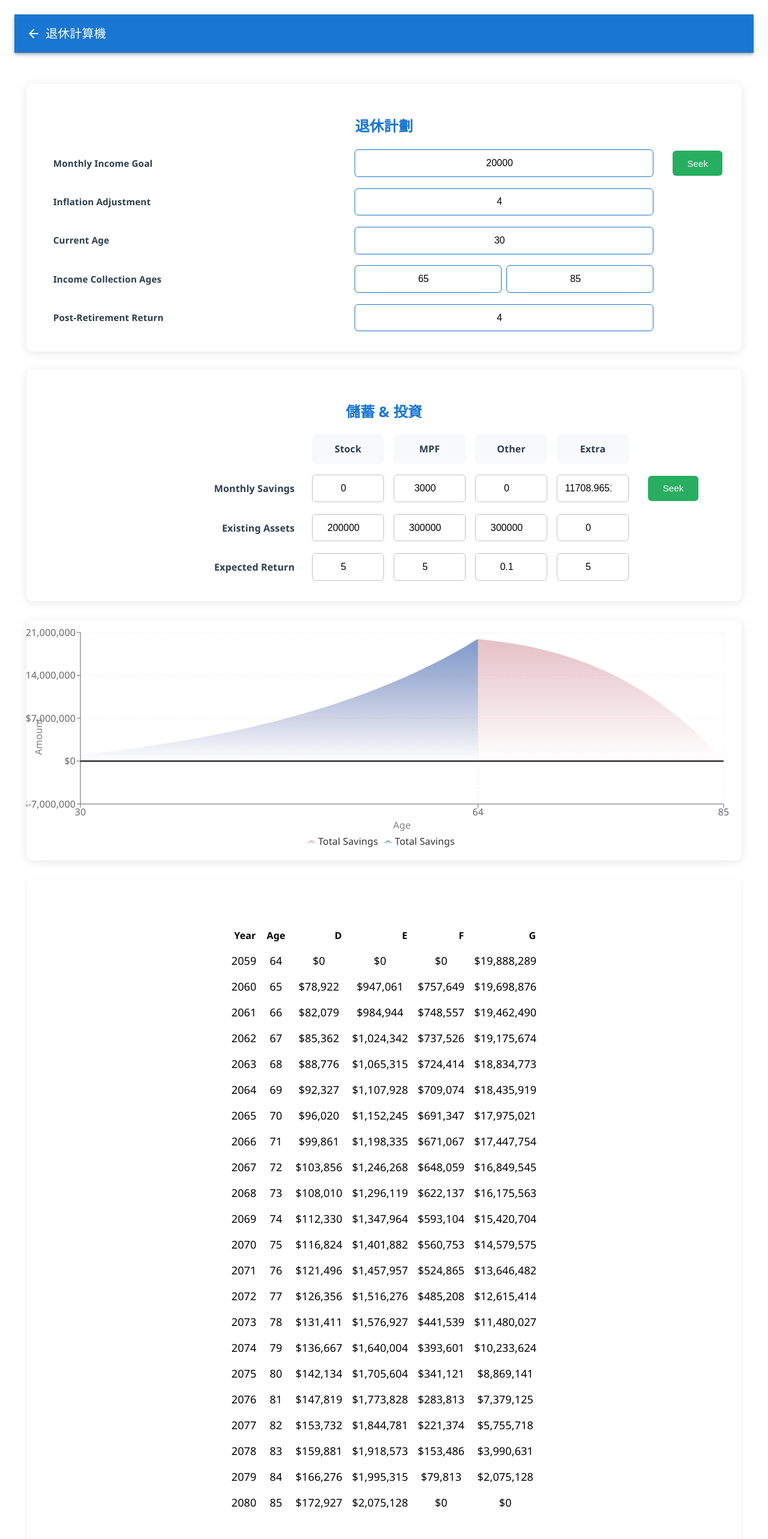
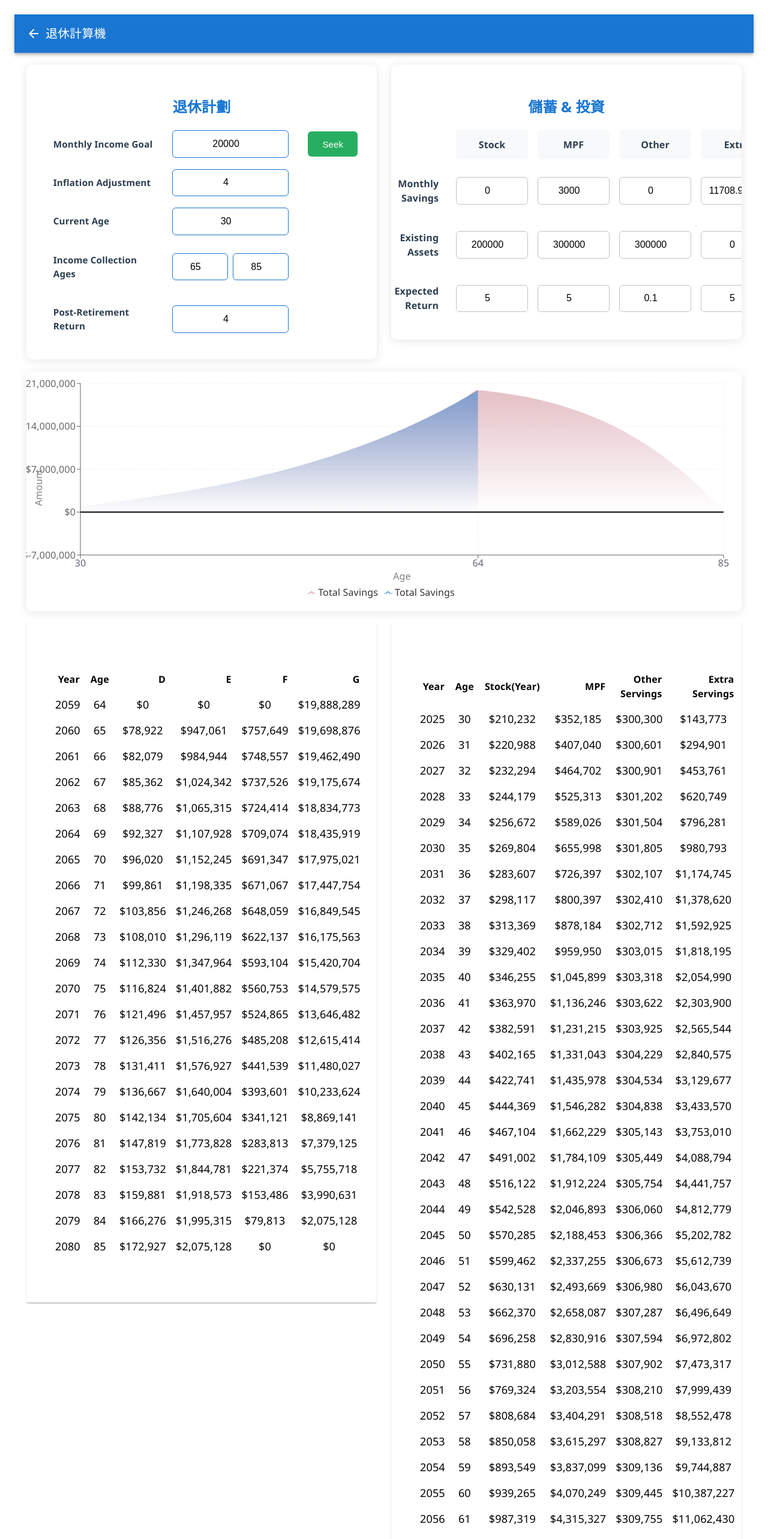
Before and after one commit to thompsonkylaw/RetirmentCalculator-Dev, a React (Vite) app: page / in a window 1280 px wide. Shown: the top 2565 px of the page at 60% size. Built offline with nearby package versions, Linux system fonts and the light colour scheme.

Commit message:
sytle tablet

```diff
--- a/src/App.jsx
+++ b/src/App.jsx
@@ -14,6 +14,7 @@ import Toolbar from '@mui/material/Toolbar';
 import IconButton from '@mui/material/IconButton';
 import Typography from '@mui/material/Typography';
 import Box from '@mui/material/Box';
+import Grid from '@mui/material/Grid';
 import {
   Home as HomeIcon,
   Assessment as AssessmentIcon,
@@ -79,7 +80,7 @@ const App = () => {
     duration: userInput3.toAge - userInput3.fromAge,
   };
 
-  // Calculate the first row of data
+  // Calculate tableData4 (pre-retirement growth)
   let row_Year = [];
   let row_Age = [];
   let row_Stock = [];
@@ -109,9 +110,8 @@ const App = () => {
     sum: row_sum[0],
   });
 
-  // Calculate the rest of the rows of data
-  const numOfWrokingYear = combinedInputs.fromAge - combinedInputs.currentAge;
-  for (let i = 1; i < numOfWrokingYear; i++) {
+  const numOfWorkingYears = combinedInputs.fromAge - combinedInputs.currentAge;
+  for (let i = 1; i < numOfWorkingYears; i++) {
     row_Year[i] = row_Year[i - 1] + 1;
     row_Age[i] = row_Age[i - 1] + 1;
     row_Stock[i] = calculateValue(combinedInputs.expectedReturn.stock, combinedInputs.monthlySavings.stock, row_Stock[i - 1]);
@@ -134,7 +134,7 @@ const App = () => {
     });
   }
 
-  // Calculations for tableData3
+  // Calculate tableData3 (post-retirement drawdown)
   let row_Year3 = [];
   let row_Age3 = [];
   let row_D = [];
@@ -202,7 +202,7 @@ const App = () => {
     });
   }
 
-  // Calculation functions
+  // Calculation functions for seek functionality
   const calculateLeftSeek = (G24) => {
     let G17;
     const G18 = combinedInputs.inflationAdjustment / 100;
@@ -280,34 +280,22 @@ const App = () => {
               padding: 20px;
               font-family: 'Segoe UI', sans-serif;
             }
-
-            .input-container {
-              display: grid;
-              grid-template-columns: repeat(auto-fit, minmax(600px, 1fr));
-              gap: 30px;
-              margin: 2rem 0;
-            }
-
             .result td {
               font-size: 18px;
               padding: 0px;
               text-align: center;
             }
-
-            @media (max-width: 768px) {
-              .input-container {
-                grid-template-columns: 1fr;
-              }
-            }
           `}</style>
-          {/* <Header /> */}
-
-          <div className="input-container">
+          {/* User Inputs */}
+          <Grid container spacing={3}>
+            <Grid item xs={12} md={6}>
               <UserInput3
                 inputs={userInput3}
                 setInputs={setUserInput3}
                 onCalculate={() => calculateLeftSeek(row_G[0])}
               />
+            </Grid>
+            <Grid item xs={12} md={6}>
               <UserInput4
                 inputs={userInput4}
                 setInputs={setUserInput4}
@@ -319,26 +307,35 @@ const App = () => {
                   )
                 }
               />
-          </div>
+            </Grid>
+          </Grid>
+          {/* Chart */}
           <Chart
             data={chartData}
             currentAge={userInput3.currentAge}
             fromAge={userInput3.fromAge}
             toAge={userInput3.toAge}
           />
-          <div className="input-container">
+          {/* Result Tables */}
+          <Grid container spacing={3}>
+            <Grid item xs={12} md={6}>
               <ResultTable3 data={tableData3} />
+            </Grid>
+            <Grid item xs={12} md={6}>
               <ResultTable4 data={tableData4} />
-          </div>
-        </div>
+            </Grid>
+          </Grid>
+          {/* Reset Button */}
           <button className="seek-button" onClick={handleReset}>
             Reset
           </button>
+        </div>
       </Box>
     </ThemeProvider>
   );
 };
 
+// Helper function to calculate future value
 function calculateValue(expectedReturn, monthlySaving, existingAsset) {
   const rate = expectedReturn / 100 / 12;
   const nper = 12;
```
Lines whose indentation alone changed are shown as unchanged.
